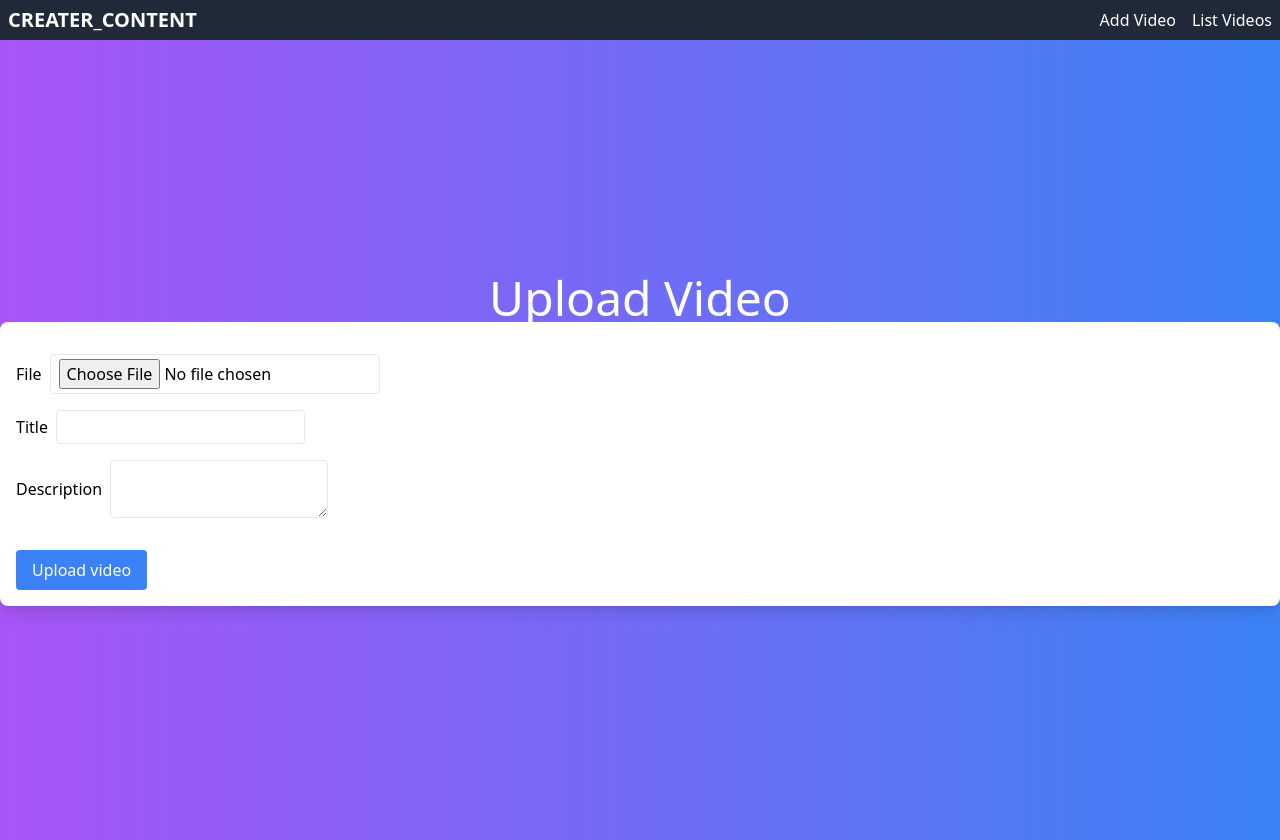
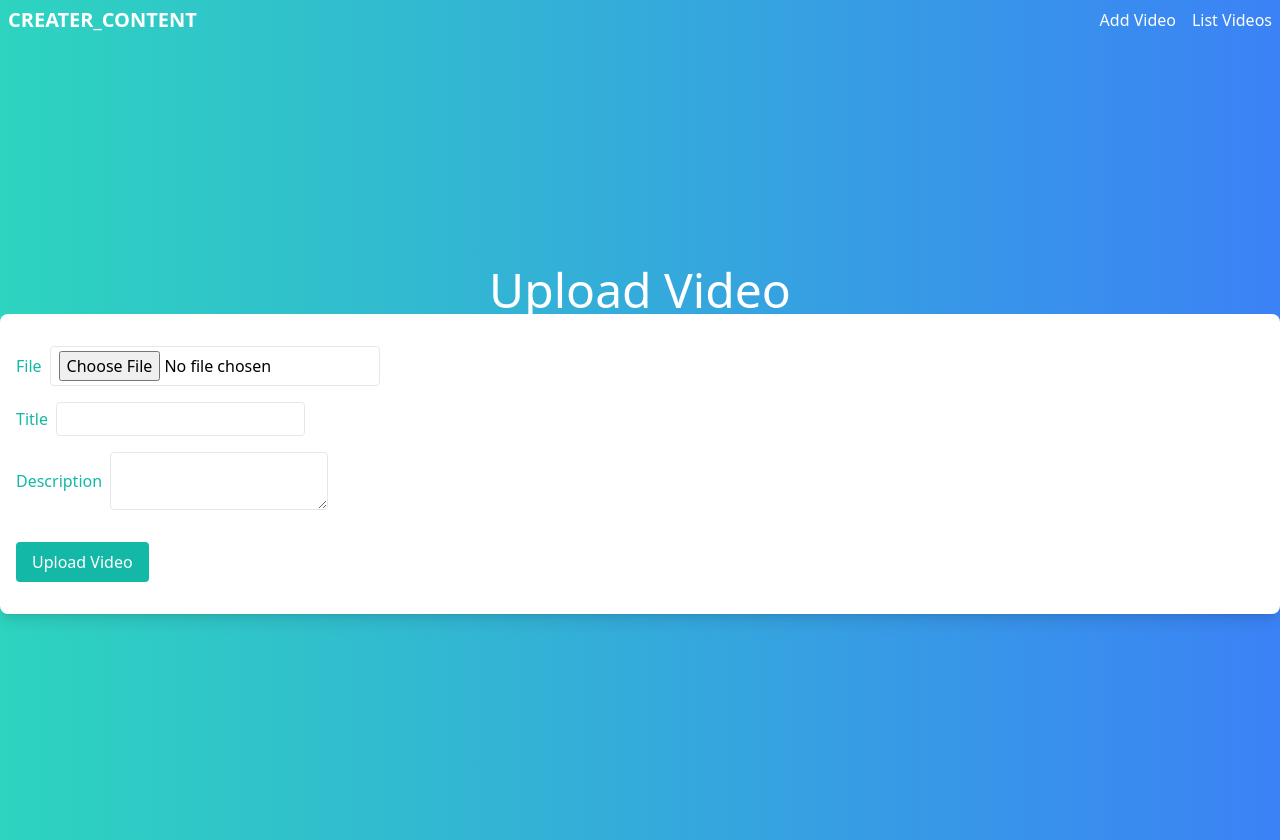
Before and after one commit to nandanVasistaBH29/creater_content, a Next.js app: page / in a window 1280 px wide. Built offline with nearby package versions, Linux system fonts and the light colour scheme.

Commit message:
minor: UI color palette changes

```diff
--- a/components/Navbar.jsx
+++ b/components/Navbar.jsx
@@ -2,7 +2,7 @@ import Link from "next/link";
 
 const NavBar = () => {
   return (
-    <nav className="bg-gray-800 py-4 h-10 flex justify-center items-center p-2">
+    <nav className="bg-gradient-to-r from-teal-400 to-blue-500 py-4 h-10 flex justify-center items-center p-2 ">
       <div className="container mx-auto flex justify-between items-center">
         <div className="text-white text-xl font-bold">
           <Link href="/">CREATER_CONTENT</Link>
--- a/components/VideoUpload.jsx
+++ b/components/VideoUpload.jsx
@@ -69,14 +69,14 @@ const VideoUpload = () => {
   }
 
   return (
-    <div className=" bg-gradient-to-r from-purple-500 to-blue-500 min-h-screen flex flex-col justify-center items-center">
+    <div className="bg-gradient-to-r from-teal-400 to-blue-500 min-h-screen flex flex-col justify-center items-center">
       <h1 className="text-white text-5xl">Upload Video</h1>
       <div className="container mx-auto p-4 bg-white rounded-lg shadow-lg">
         {error && <p className="text-red-500">{error}</p>}
         {submitting && <p className="text-blue-500">{progress}%</p>}
         <form className="my-4">
           <div className="flex items-center mb-4">
-            <label htmlFor="file" className="mr-2">
+            <label htmlFor="file" className="mr-2 text-teal-500">
               File
             </label>
             <input
@@ -88,7 +88,7 @@ const VideoUpload = () => {
             />
           </div>
           <div className="flex items-center mb-4">
-            <label htmlFor="title" className="mr-2">
+            <label htmlFor="title" className="mr-2 text-teal-500">
               Title
             </label>
             <input
@@ -101,7 +101,7 @@ const VideoUpload = () => {
             />
           </div>
           <div className="flex items-center mb-4">
-            <label htmlFor="description" className="mr-2">
+            <label htmlFor="description" className="mr-2 text-teal-500">
               Description
             </label>
             <textarea
@@ -112,13 +112,14 @@ const VideoUpload = () => {
               className="py-1 px-2 border rounded"
             />
           </div>
+          <button
+            onClick={handleSubmit}
+            className="bg-teal-500 text-white py-2 px-4 rounded mt-4 hover:bg-teal-600"
+            disabled={!file || !title || !description || submitting}
+          >
+            {submitting ? "Uploading..." : "Upload Video"}
+          </button>
         </form>
-        <button
-          onClick={handleSubmit}
-          className="bg-blue-500 text-white py-2 px-4 rounded mt-4"
-        >
-          Upload video
-        </button>
       </div>
     </div>
   );
```
